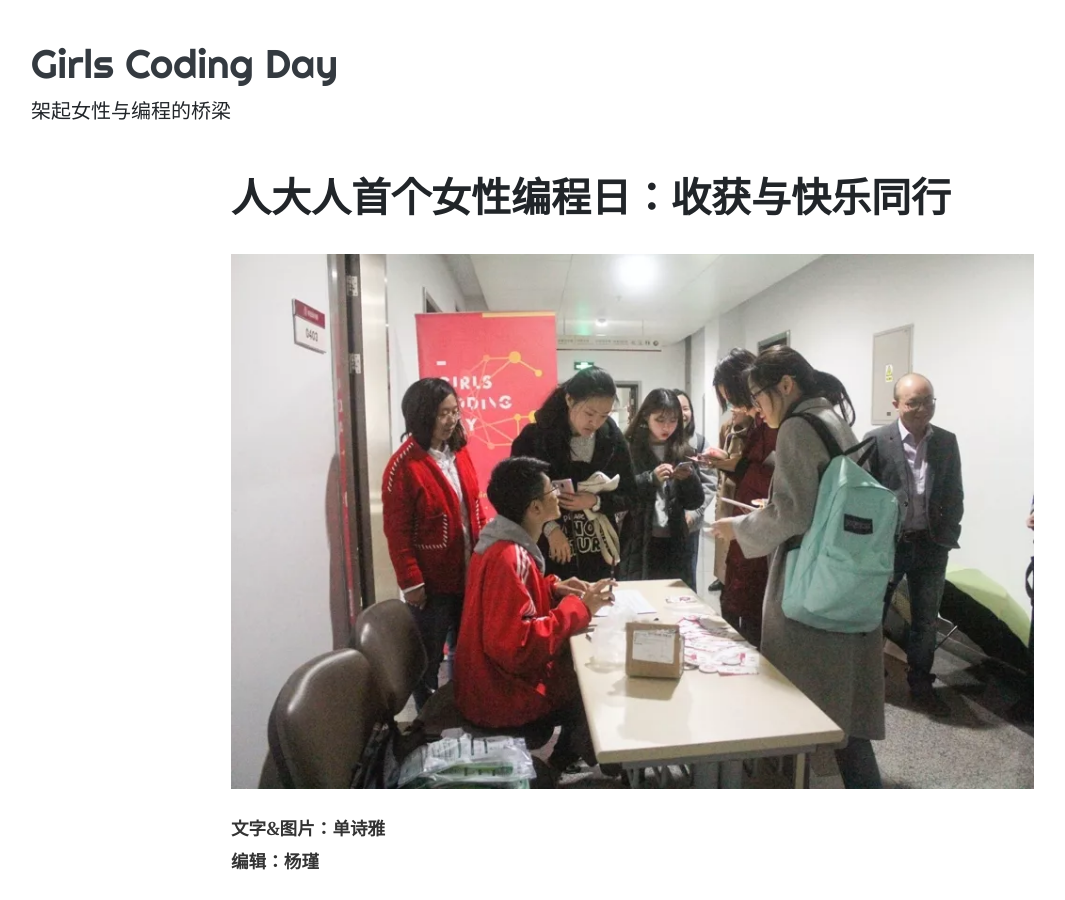
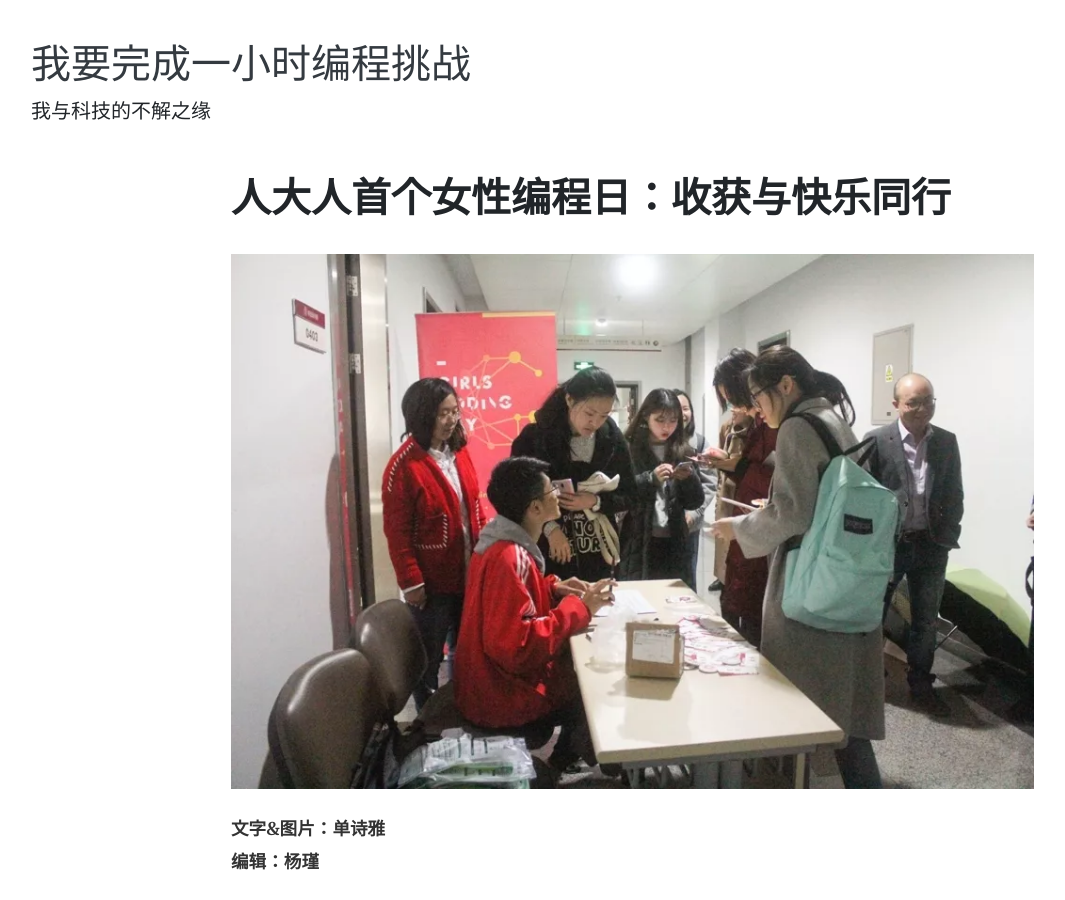
Before and after one commit to QX901/my-first-blog, a Jekyll site: the page built from _posts/2018-11-05-my-first-post.md, in a window 1280 px wide and 900 px high. Shown: the whole window, without its empty margins (54-1119 px from the left). Built offline with Jekyll 4.4.1, drawn with Linux system fonts in a browser that asks for light colours; nearby versions of some CDN libraries; some of the changed text lies outside the part shown.

Commit message:
更新配置文件
自定义了标题

```diff
--- a/_config.yml
+++ b/_config.yml
@@ -1,12 +1,12 @@
 # "/" + 仓库的名字. 资源文件的路径组成部分
-baseurl: "/Girls-Coding-Day-Jekyll-blog-2"
+baseurl: "/my-first-blog"
 
 # 网页的标题
-title: "Girls Coding Day"
+title: "科技遇见她"
 # 网站的主标题
-name: "Girls Coding Day"
+name: "我要完成一小时编程挑战"
 # 网站副标题
-description: "架起女性与编程的桥梁"
+description: "我与科技的不解之缘"
 
 # 分页配置
 # 每页文章数量
```
